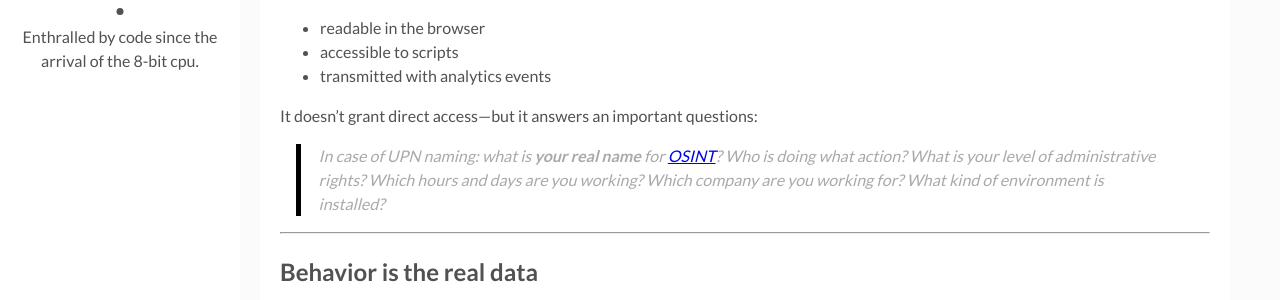
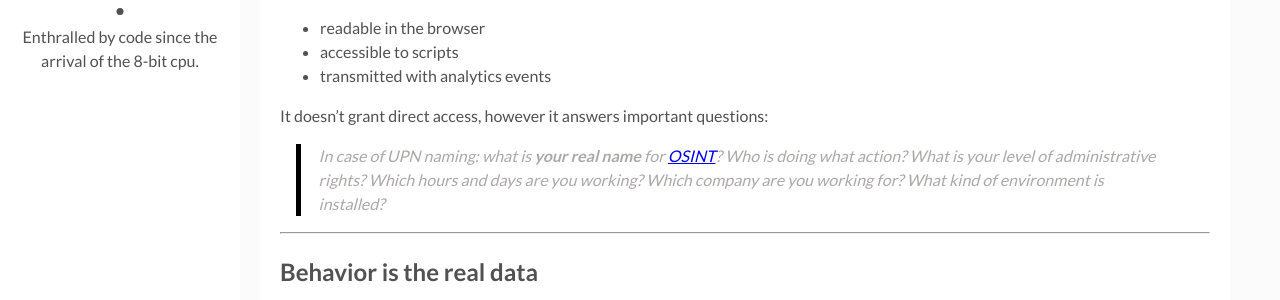
Before and after one commit to berrydejager/code, a Jekyll site: the page built from _posts/2026-04-13-Citrix-Pendo-and-its-hidden-risks.markdown, in a window 1280 px wide and 900 px high, scrolled down 1072 px. Shown: the part 154-454 px from the top of the window. Built offline with Jekyll 4.4.1, drawn with Linux system fonts in a browser that asks for light colours.

Commit message:
Update 2026-04-13-Citrix-Pendo-and-its-hidden-risks.markdown

```diff
--- a/_posts/2026-04-13-Citrix-Pendo-and-its-hidden-risks.markdown
+++ b/_posts/2026-04-13-Citrix-Pendo-and-its-hidden-risks.markdown
@@ -45,7 +45,7 @@ This token is:
 - accessible to scripts
 - transmitted with analytics events
 
-It doesn’t grant direct access—but it answers an important questions:
+It doesn’t grant direct access, however it answers important questions:
 
 > *In case of UPN naming: what is **your real name** for [OSINT](https://en.wikipedia.org/wiki/Open-source_intelligence)?*
 > *Who is doing what action?*
```
